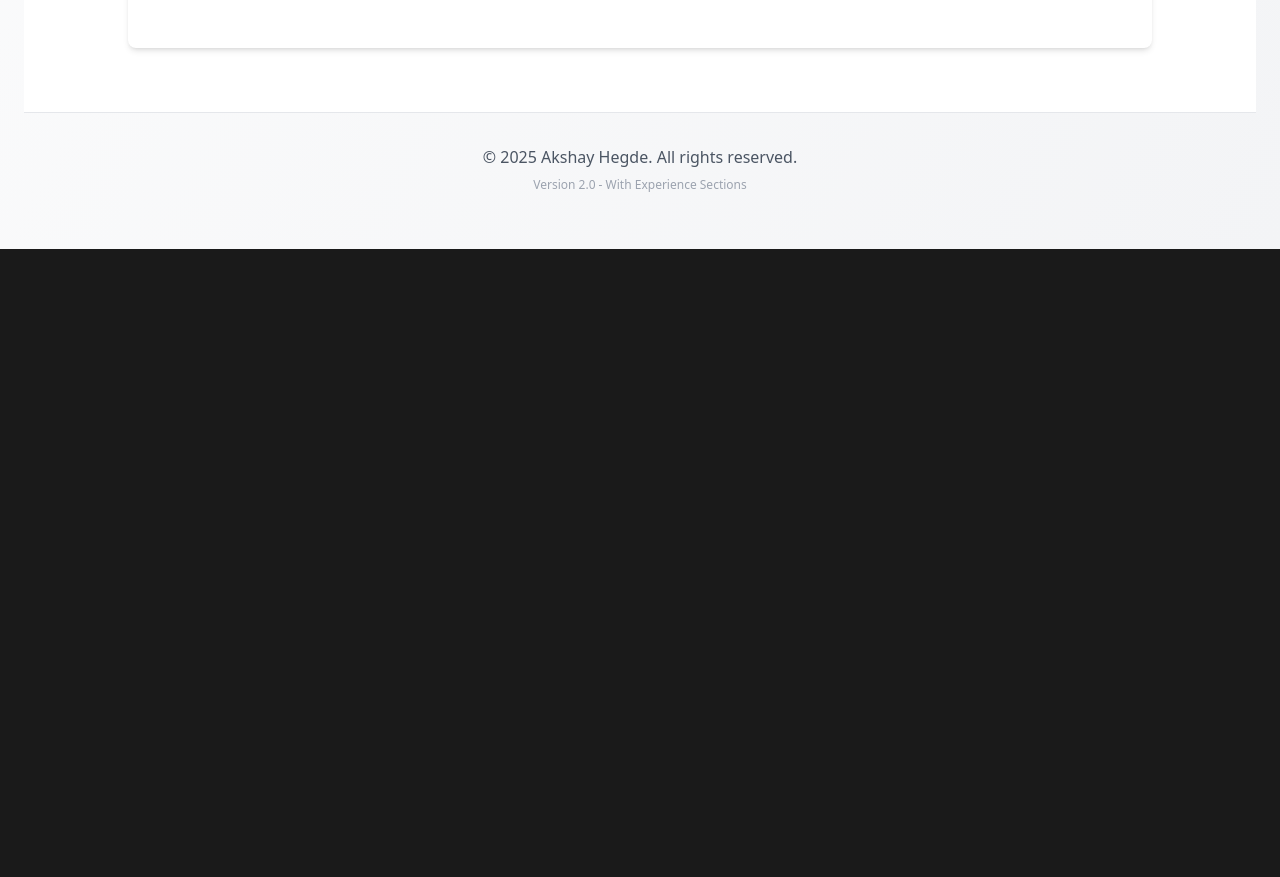
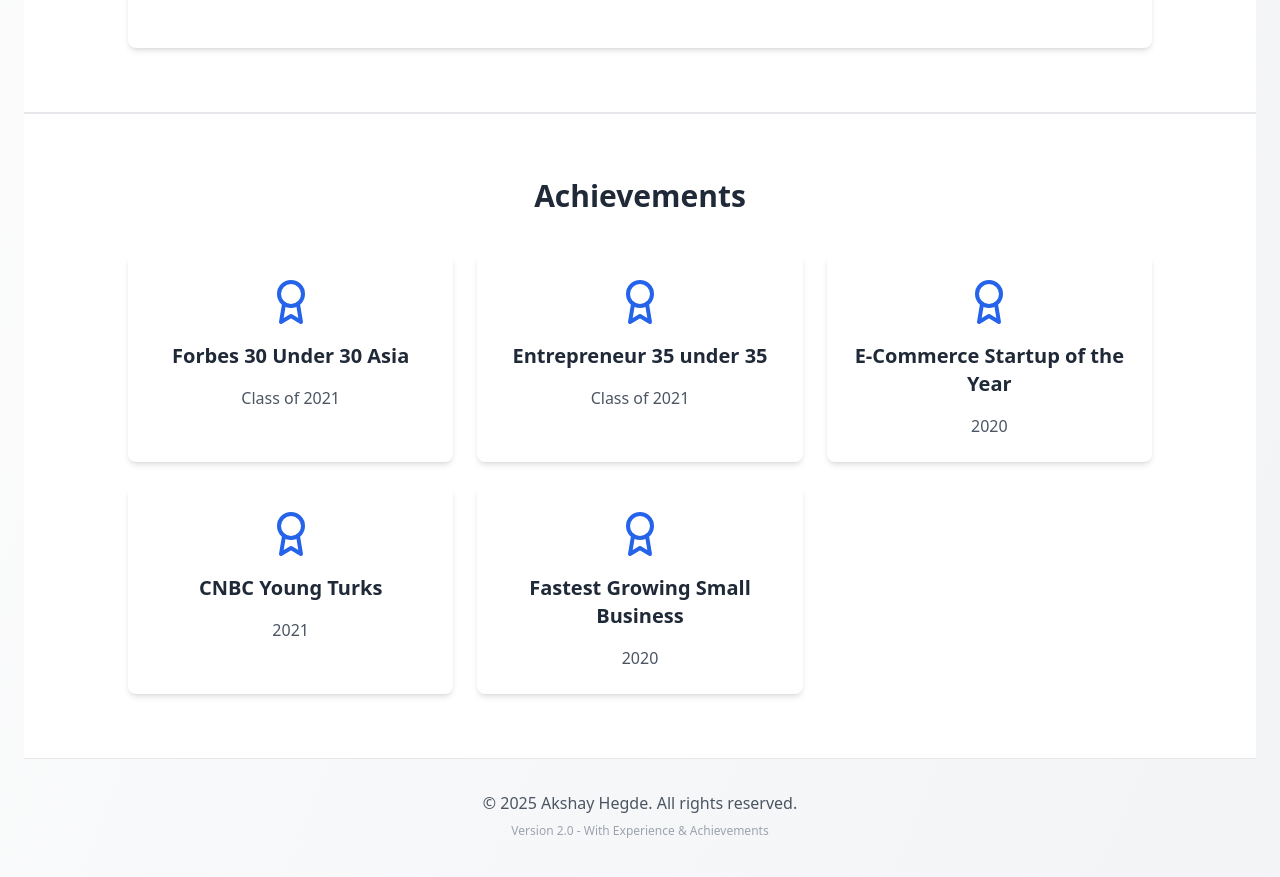
Before and after one commit to WWHD7/Viaan, a React (Create React App) app: page / in a window 1280 px wide. Shown: the part 2207-3084 px from the top of the page. Before the commit the page ends 2456 px from the top, so only its background shows below. Built offline with nearby package versions, Linux system fonts and the light colour scheme.

Commit message:
Add achievements section

```diff
--- a/src/App.js
+++ b/src/App.js
@@ -1,5 +1,5 @@
 import React from 'react';
-import { Calendar } from 'lucide-react';
+import { Calendar, Award } from 'lucide-react';
 
 // Simple Card component
 const Card = ({ children, className }) => {
@@ -148,9 +148,47 @@
           </div>
         </section>
 
+        {/* Achievements Section */}
+        <section className="bg-white py-16 border-t border-b border-gray-200">
+          <div className="max-w-5xl mx-auto">
+            <h2 className="text-3xl font-bold mb-10 text-center">Achievements</h2>
+            <div className="grid gap-6 md:grid-cols-3">
+              <Card className="flex flex-col items-center text-center p-6">
+                <Award className="w-12 h-12 text-blue-600 mb-4" />
+                <h3 className="text-xl font-semibold mb-4">Forbes 30 Under 30 Asia</h3>
+                <p className="text-gray-600">Class of 2021</p>
+              </Card>
+
+              <Card className="flex flex-col items-center text-center p-6">
+                <Award className="w-12 h-12 text-blue-600 mb-4" />
+                <h3 className="text-xl font-semibold mb-4">Entrepreneur 35 under 35</h3>
+                <p className="text-gray-600">Class of 2021</p>
+              </Card>
+
+              <Card className="flex flex-col items-center text-center p-6">
+                <Award className="w-12 h-12 text-blue-600 mb-4" />
+                <h3 className="text-xl font-semibold mb-4">E-Commerce Startup of the Year</h3>
+                <p className="text-gray-600">2020</p>
+              </Card>
+
+              <Card className="flex flex-col items-center text-center p-6">
+                <Award className="w-12 h-12 text-blue-600 mb-4" />
+                <h3 className="text-xl font-semibold mb-4">CNBC Young Turks</h3>
+                <p className="text-gray-600">2021</p>
+              </Card>
+
+              <Card className="flex flex-col items-center text-center p-6">
+                <Award className="w-12 h-12 text-blue-600 mb-4" />
+                <h3 className="text-xl font-semibold mb-4">Fastest Growing Small Business</h3>
+                <p className="text-gray-600">2020</p>
+              </Card>
+            </div>
+          </div>
+        </section>
+
         <footer className="py-8 text-center text-gray-600">
           <p>© {new Date().getFullYear()} Akshay Hegde. All rights reserved.</p>
-          <div className="mt-2 text-xs text-gray-400">Version 2.0 - With Experience Sections</div>
+          <div className="mt-2 text-xs text-gray-400">Version 2.0 - With Experience & Achievements</div>
         </footer>
       </div>
     </div>
```
